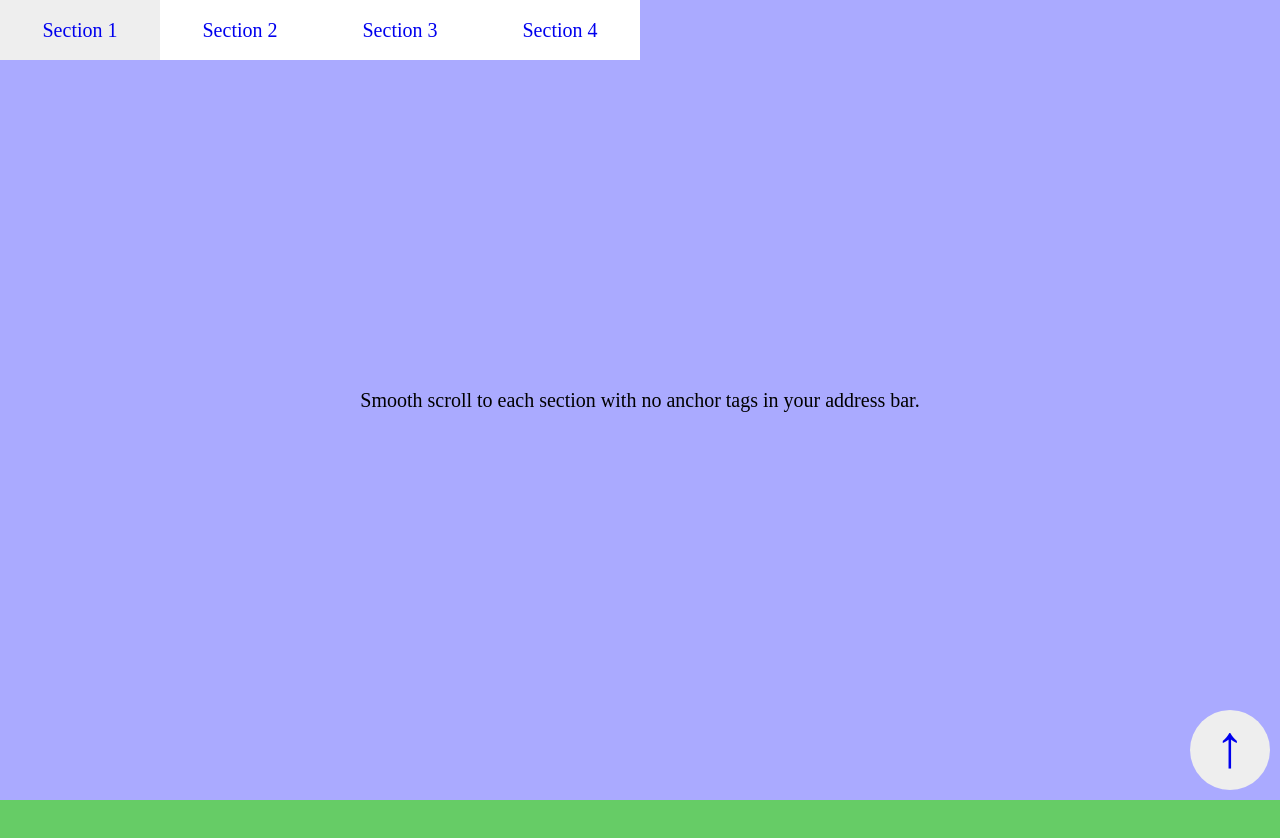
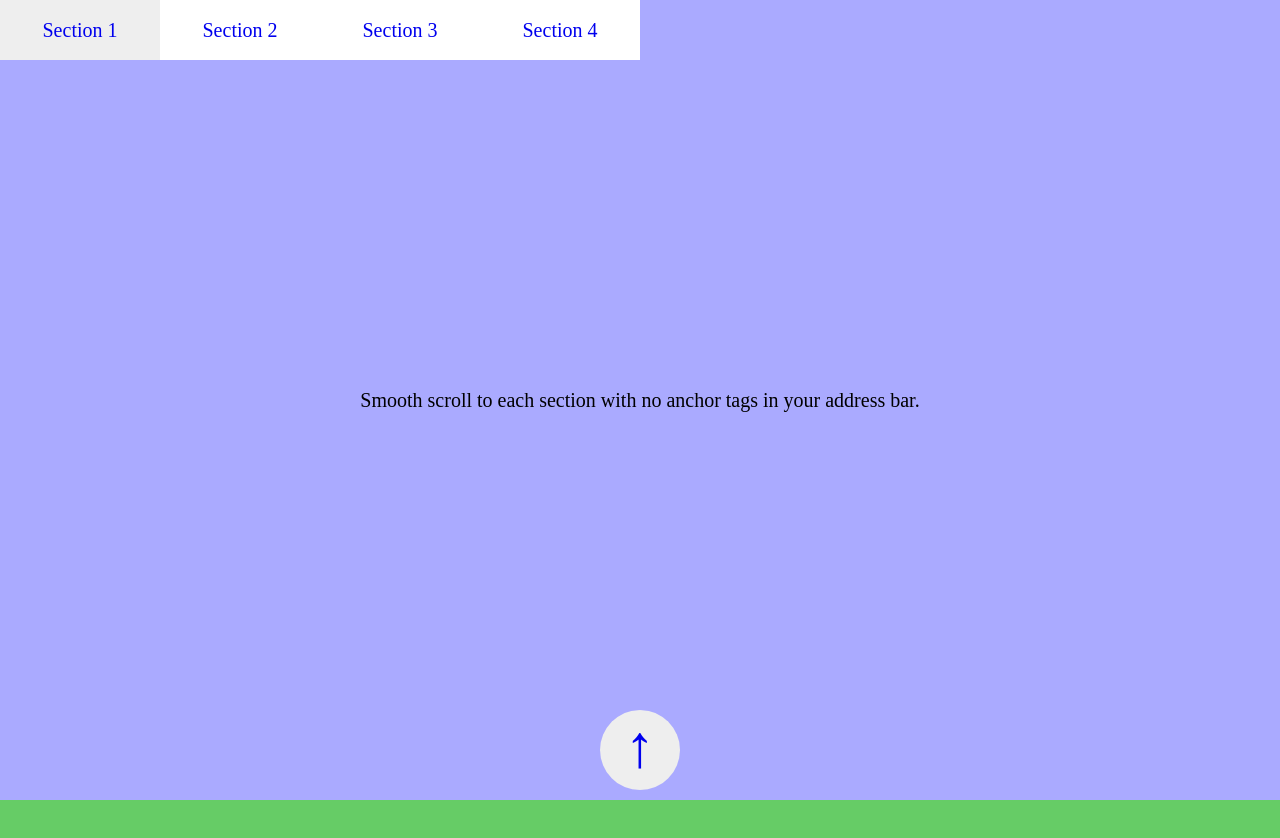
Before and after one commit to chriscather/Anchor-Nav, a plain HTML site: page Anchor-Nav.html in a window 1280 px wide. Shown: the top 838 px of the page. Drawn offline with nearby package versions, Linux system fonts and the light colour scheme.

Commit message:
Update Anchor-Nav.css

```diff
--- a/Anchor-Nav.css
+++ b/Anchor-Nav.css
@@ -41,14 +41,18 @@ section:nth-child(2n+2) {
   background:#eee;
   border-radius:50%;
   bottom:10px;
-  display:inline-block;
+  display:block;
   font-size:3em;
+  left:0;
   line-height:1em;
+  margin:0 auto;
   padding:5px 25px 15px;
   position:fixed;
-  right:10px;
+  right:0;
+  text-align:center;
   transform:rotate(0deg);
   transition:transform 1s;
+  width:30px;
 }
 .back-top.bottom {
   transform:rotate(180deg);
```
